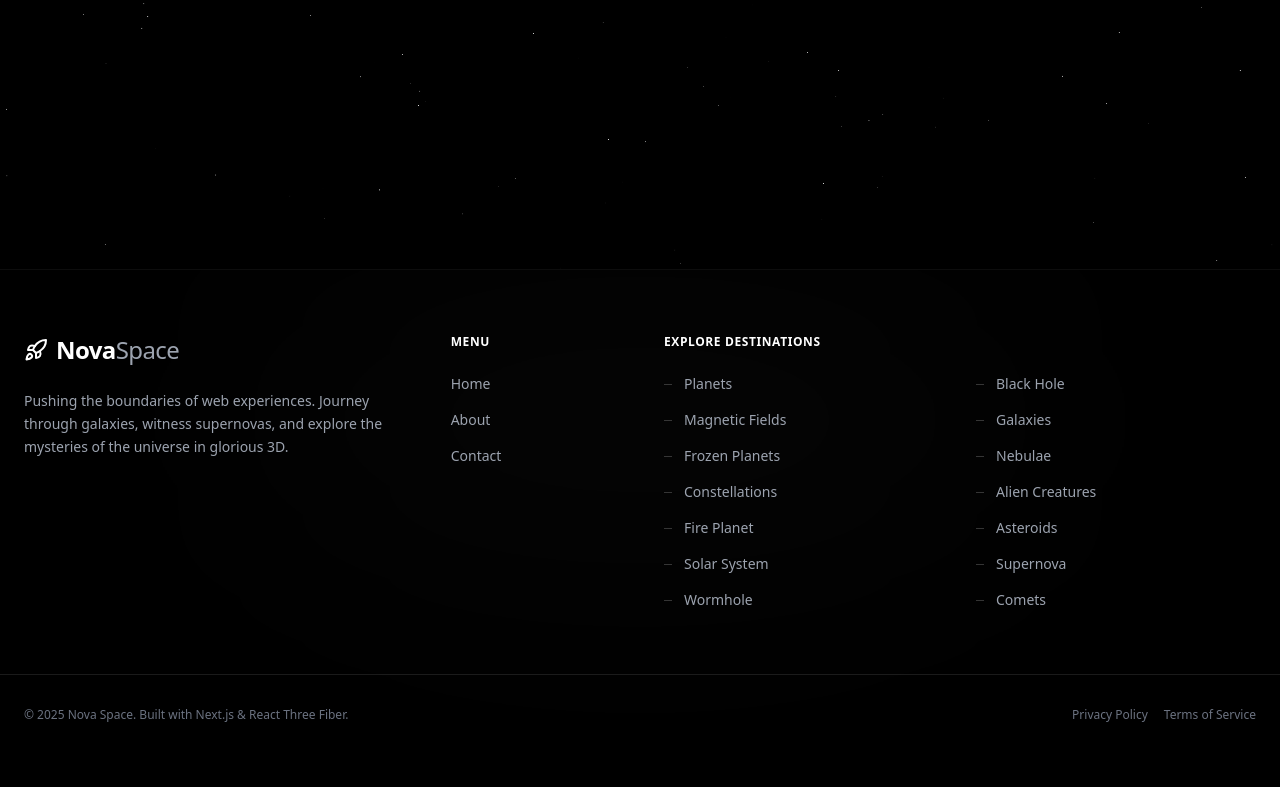
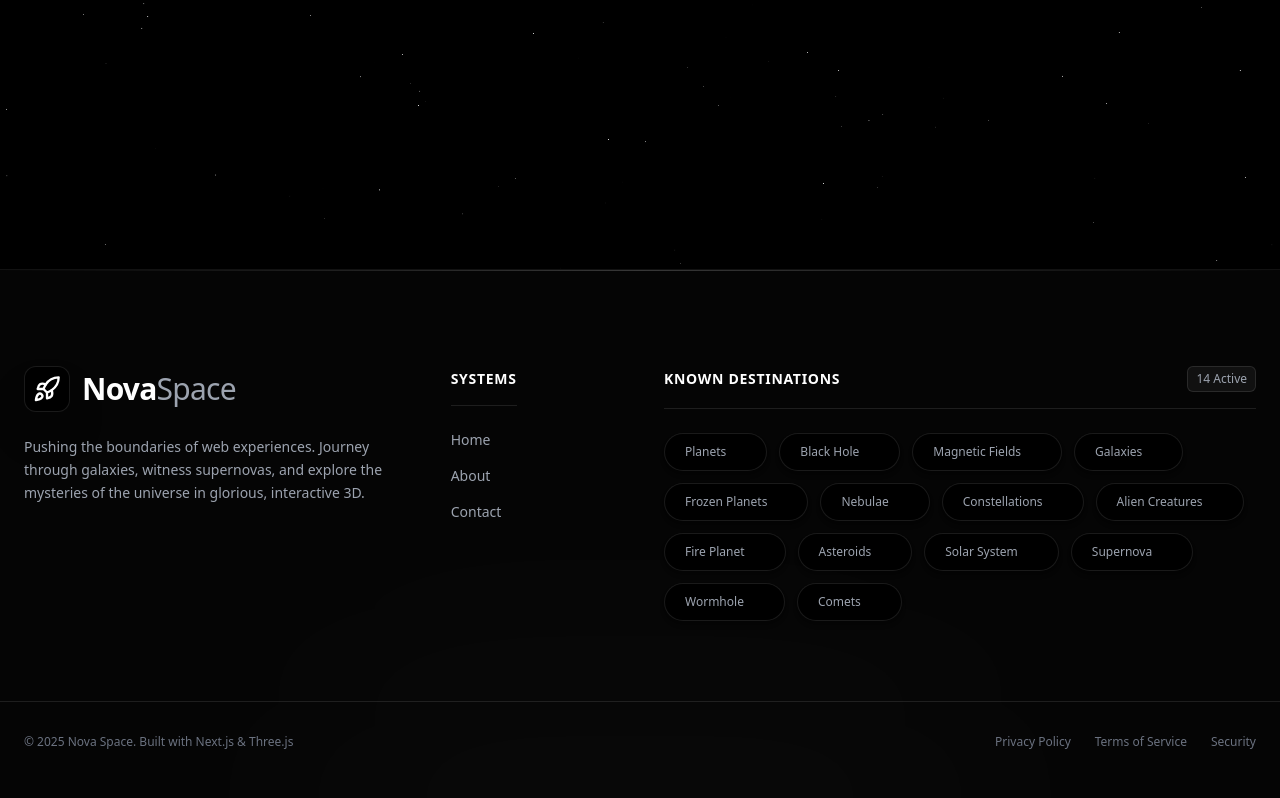
Before and after one commit to lancer7178/Nova-space, a Next.js app: page /explore/black-hole in a window 1280 px wide. Shown: the part 531-1329 px from the top of the page. Built offline with nearby package versions, Linux system fonts and the light colour scheme.

Commit message:
refactor: enhance Footer component with improved layout, new explore links, and updated design elements

```diff
--- a/src/app/footer/Footer.tsx
+++ b/src/app/footer/Footer.tsx
@@ -1,99 +1,129 @@
-import Link from 'next/link';
-import { Rocket, ArrowRight } from 'lucide-react';
+import Link from "next/link";
+import { Rocket, ArrowRight, CornerDownRight } from "lucide-react";
 
 const EXPLORE_LINKS = [
-  { href: '/explore/planets', label: 'Planets' },
-  { href: '/explore/black-hole', label: 'Black Hole' },
-  { href: '/explore/magnetic-fields', label: 'Magnetic Fields' },
-  { href: '/explore/galaxies', label: 'Galaxies' },
-  { href: '/explore/frozen-planets', label: 'Frozen Planets' },
-  { href: '/explore/nebulae', label: 'Nebulae' },
-  { href: '/explore/constellations', label: 'Constellations' },
-  { href: '/explore/AlienCreaturesSection', label: 'Alien Creatures' },
-  { href: '/explore/fire-planet', label: 'Fire Planet' },
-  { href: '/explore/asteroids', label: 'Asteroids' },
-  { href: '/explore/solar-system', label: 'Solar System' },
-  { href: '/explore/supernova', label: 'Supernova' },
-  { href: '/explore/wormhole', label: 'Wormhole' },
-  { href: '/explore/comets', label: 'Comets' },
+  { href: "/explore/planets", label: "Planets" },
+  { href: "/explore/black-hole", label: "Black Hole" },
+  { href: "/explore/magnetic-fields", label: "Magnetic Fields" },
+  { href: "/explore/galaxies", label: "Galaxies" },
+  { href: "/explore/frozen-planets", label: "Frozen Planets" },
+  { href: "/explore/nebulae", label: "Nebulae" },
+  { href: "/explore/constellations", label: "Constellations" },
+  { href: "/explore/AlienCreaturesSection", label: "Alien Creatures" },
+  { href: "/explore/fire-planet", label: "Fire Planet" },
+  { href: "/explore/asteroids", label: "Asteroids" },
+  { href: "/explore/solar-system", label: "Solar System" },
+  { href: "/explore/supernova", label: "Supernova" },
+  { href: "/explore/wormhole", label: "Wormhole" },
+  { href: "/explore/comets", label: "Comets" },
 ];
 
 export default function Footer() {
   return (
-    <footer className="bg-black text-white py-16 border-t border-white/5 relative overflow-hidden">
+    <footer className="relative bg-[#050505] text-white pt-24 pb-12 overflow-hidden border-t border-white/5">
+      {/* Premium Glowing Top Border */}
+      <div className="absolute top-0 inset-x-0 h-px bg-gradient-to-r from-transparent via-white/20 to-transparent shadow-[0_0_15px_rgba(255,255,255,0.1)]" />
 
-      {/* Subtle Background Glow */}
-      <div className="absolute top-0 left-1/2 -translate-x-1/2 w-[800px] h-[300px] bg-white/[0.02] blur-[120px] rounded-[100%] pointer-events-none" />
+      {/* Subtle Background Glow Orb */}
+      <div className="absolute bottom-0 left-1/2 -translate-x-1/2 w-[800px] h-[400px] bg-white/[0.015] blur-[120px] rounded-full pointer-events-none translate-y-1/2" />
 
-      <div className="container mx-auto px-6 grid grid-cols-1 md:grid-cols-12 gap-12 text-sm relative z-10">
-
-        {/* Brand & Description (Col span 4) */}
-        <div className="md:col-span-4 flex flex-col justify-between">
+      <div className="container mx-auto px-6 max-w-7xl relative z-10 grid grid-cols-1 lg:grid-cols-12 gap-16 lg:gap-12">
+        {/* Brand & Newsletter (Col span 4) */}
+        <div className="lg:col-span-4 flex flex-col justify-between">
           <div>
-            <Link href="/" className="inline-flex items-center gap-2 text-2xl font-bold mb-6 tracking-tight group">
-              <Rocket size={24} className="text-white transition-transform group-hover:-translate-y-1 group-hover:translate-x-1 duration-300" />
-              <span>Nova<span className="text-gray-400 font-light">Space</span></span>
+            <Link
+              href="/"
+              className="group flex items-center gap-3 text-3xl font-bold text-white tracking-tight mb-6 w-max"
+            >
+              <div className="bg-black p-2 rounded-xl border border-white/10 group-hover:border-white/30 transition-colors shadow-2xl">
+                <Rocket
+                  size={28}
+                  className="text-white transition-transform group-hover:-translate-y-1 group-hover:translate-x-1 duration-300"
+                />
+              </div>
+              <span>
+                Nova<span className="text-gray-400 font-light">Space</span>
+              </span>
             </Link>
-            <p className="text-gray-400 leading-relaxed max-w-sm">
-              Pushing the boundaries of web experiences. Journey through galaxies, witness supernovas, and explore the mysteries of the universe in glorious 3D.
+            <p className="text-gray-400 leading-relaxed text-sm max-w-sm mb-10">
+              Pushing the boundaries of web experiences. Journey through
+              galaxies, witness supernovas, and explore the mysteries of the
+              universe in glorious, interactive 3D.
             </p>
           </div>
         </div>
 
         {/* General Navigation (Col span 2) */}
-        <div className="md:col-span-2">
-          <h3 className="text-white font-semibold mb-6 tracking-wider uppercase text-xs">Menu</h3>
+        <div className="lg:col-span-2">
+          <h3 className="text-white font-semibold mb-6 tracking-wider uppercase text-sm border-b border-white/10 pb-4 inline-block">
+            Systems
+          </h3>
           <ul className="space-y-4">
-            <li>
-              <Link href="/" className="group flex items-center text-gray-400 hover:text-white transition-colors">
-                <span className="w-0 overflow-hidden group-hover:w-4 transition-all duration-300">
-                  <ArrowRight size={14} className="mr-1 text-white/50" />
-                </span>
-                Home
-              </Link>
-            </li>
-            <li>
-              <Link href="/about" className="group flex items-center text-gray-400 hover:text-white transition-colors">
-                <span className="w-0 overflow-hidden group-hover:w-4 transition-all duration-300">
-                  <ArrowRight size={14} className="mr-1 text-white/50" />
-                </span>
-                About
-              </Link>
-            </li>
-            <li>
-              <Link href="/contact" className="group flex items-center text-gray-400 hover:text-white transition-colors">
-                <span className="w-0 overflow-hidden group-hover:w-4 transition-all duration-300">
-                  <ArrowRight size={14} className="mr-1 text-white/50" />
-                </span>
-                Contact
-              </Link>
-            </li>
-          </ul>
-        </div>
-
-        {/* Explore Links in a 2-Column Grid (Col span 6) */}
-        <div className="md:col-span-6">
-          <h3 className="text-white font-semibold mb-6 tracking-wider uppercase text-xs">Explore Destinations</h3>
-          <ul className="grid grid-cols-2 gap-x-8 gap-y-4">
-            {EXPLORE_LINKS.map((link) => (
-              <li key={link.href}>
-                <Link href={link.href} className="group flex items-center text-gray-400 hover:text-white transition-colors">
-                  <span className="h-[1px] w-2 bg-white/20 mr-3 group-hover:bg-white group-hover:w-4 transition-all duration-300" />
-                  {link.label}
+            {["Home", "About", "Contact"].map((label, i) => (
+              <li key={i}>
+                <Link
+                  href={
+                    label === "Home"
+                      ? "/"
+                      : `/${label.toLowerCase().replace(" ", "-")}`
+                  }
+                  className="group flex items-center text-sm text-gray-400 hover:text-white transition-colors"
+                >
+                  <span className="w-0 overflow-hidden group-hover:w-4 transition-all duration-300">
+                    <CornerDownRight size={14} className="text-white/50 mr-2" />
+                  </span>
+                  {label}
                 </Link>
               </li>
             ))}
           </ul>
         </div>
 
+        {/* Explore Links in Pill Format (Col span 6) */}
+        <div className="lg:col-span-6">
+          <div className="flex items-center justify-between border-b border-white/10 pb-4 mb-6">
+            <h3 className="text-white font-semibold tracking-wider uppercase text-sm">
+              Known Destinations
+            </h3>
+            <span className="text-xs text-gray-400 bg-white/5 px-2 py-1 rounded-md border border-white/10">
+              {EXPLORE_LINKS.length} Active
+            </span>
+          </div>
+
+          <div className="flex flex-wrap gap-3">
+            {EXPLORE_LINKS.map((link) => (
+              <Link
+                key={link.href}
+                href={link.href}
+                className="group flex items-center gap-2 text-xs font-medium text-gray-400 hover:text-white bg-black border border-white/10 hover:border-white/30 px-5 py-2.5 rounded-full transition-all duration-300 shadow-md hover:shadow-xl hover:-translate-y-[2px]"
+              >
+                {link.label}
+                <ArrowRight
+                  size={12}
+                  className="opacity-0 -translate-x-2 group-hover:opacity-100 group-hover:translate-x-0 transition-all duration-300"
+                />
+              </Link>
+            ))}
+          </div>
+        </div>
       </div>
 
-      {/* Copyright */}
-      <div className="container mx-auto px-6 mt-16 pt-8 border-t border-white/10 flex flex-col md:flex-row items-center justify-between text-xs text-gray-500 relative z-10">
-        <p>&copy; {new Date().getFullYear()} Nova Space. Built with Next.js & React Three Fiber.</p>
-        <div className="flex gap-4 mt-4 md:mt-0">
-          <span className="hover:text-white cursor-pointer transition-colors">Privacy Policy</span>
-          <span className="hover:text-white cursor-pointer transition-colors">Terms of Service</span>
+      {/* Copyright Line */}
+      <div className="container mx-auto max-w-7xl px-6 mt-20 pt-8 border-t border-white/10 flex flex-col md:flex-row items-center justify-between text-xs text-gray-500 relative z-10">
+        <p className="flex items-center gap-1">
+          &copy; {new Date().getFullYear()} Nova Space. Built with Next.js &
+          Three.js
+        </p>
+        <div className="flex gap-6 mt-4 md:mt-0 font-medium">
+          <Link href="#" className="hover:text-gray-300 transition-colors">
+            Privacy Policy
+          </Link>
+          <Link href="#" className="hover:text-gray-300 transition-colors">
+            Terms of Service
+          </Link>
+          <Link href="#" className="hover:text-gray-300 transition-colors">
+            Security
+          </Link>
         </div>
       </div>
     </footer>
```
